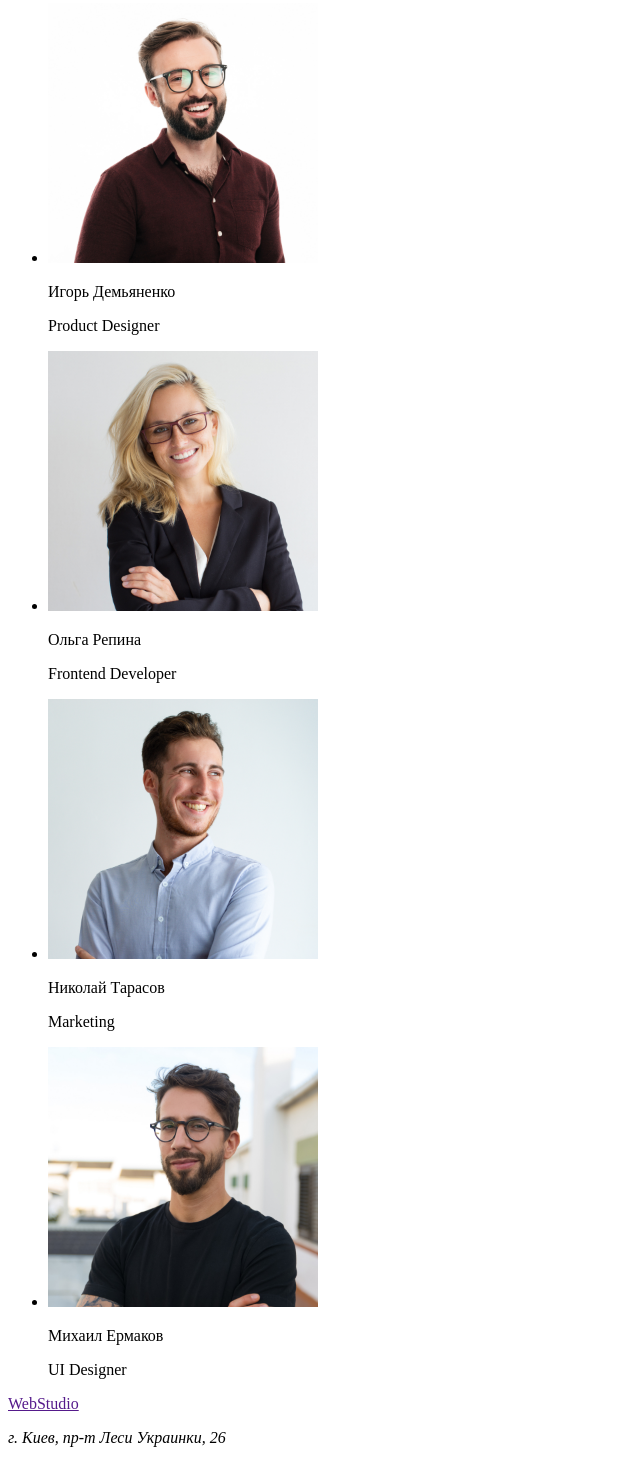
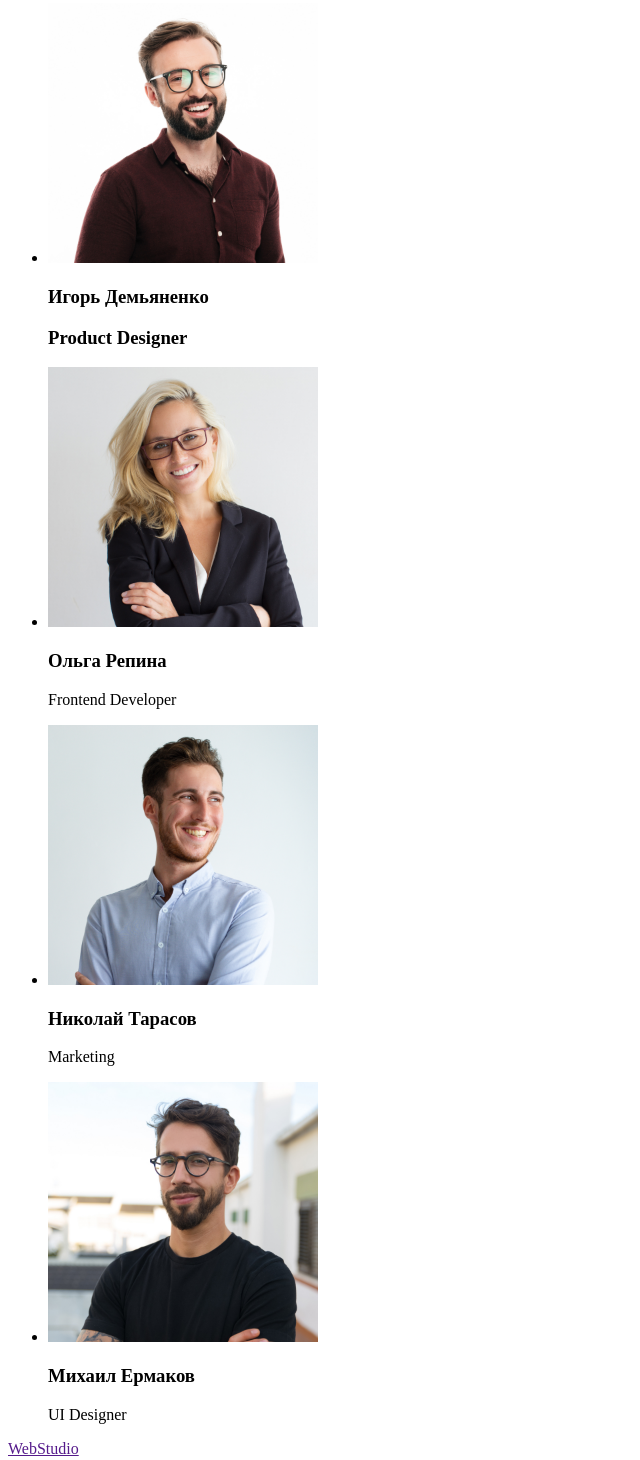
Before and after one commit to RomanSamoilov86/goit-markup-hw-01, a plain HTML site: page index.html in a window 1280 px wide. Shown: the part 1570-3030 px from the top of the page, without its empty margins (0-640 px from the left). Drawn offline with Linux system fonts and the light colour scheme.

Commit message:
Исправления h3

```diff
--- a/index.html
+++ b/index.html
@@ -92,22 +92,22 @@
         <ul>
           <li>
             <img src="./images/igor.jpg" alt="Игорь Демьяненко" width="270" />
-            <p>Игорь Демьяненко</p>
+            <h3>Игорь Демьяненко</р3>
             <p lang="en">Product Designer</p>
           </li>
           <li>
             <img src="./images/olga.jpg" alt="Ольга Репина" width="270" />
-            <p>Ольга Репина</p>
+            <h3>Ольга Репина</h3>
             <p lang="en">Frontend Developer</p>
           </li>
           <li>
             <img src="./images/nikolay.jpg" alt="Николай Тарасов" width="270" />
-            <p>Николай Тарасов</p>
+            <h3>Николай Тарасов</h3>
             <p lang="en">Marketing</p>
           </li>
           <li>
             <img src="./images/mihail.jpg" alt="Михаил Ермаков" width="270" />
-            <p>Михаил Ермаков</p>
+            <h3>Михаил Ермаков</h3>
             <p lang="en">UI Designer</p>
           </li>
         </ul>
```
